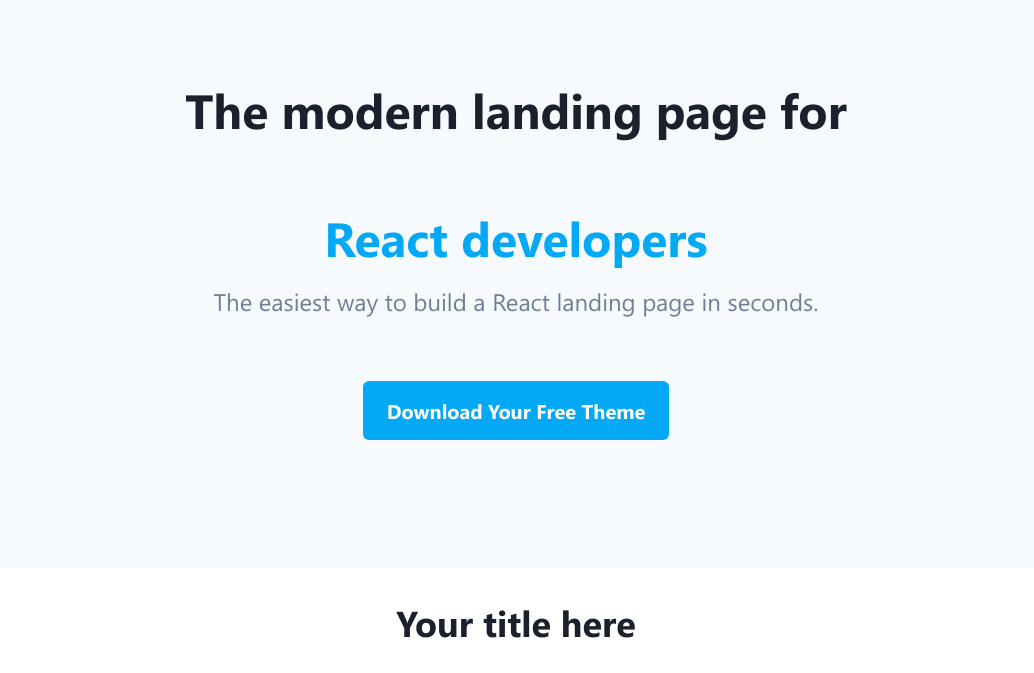
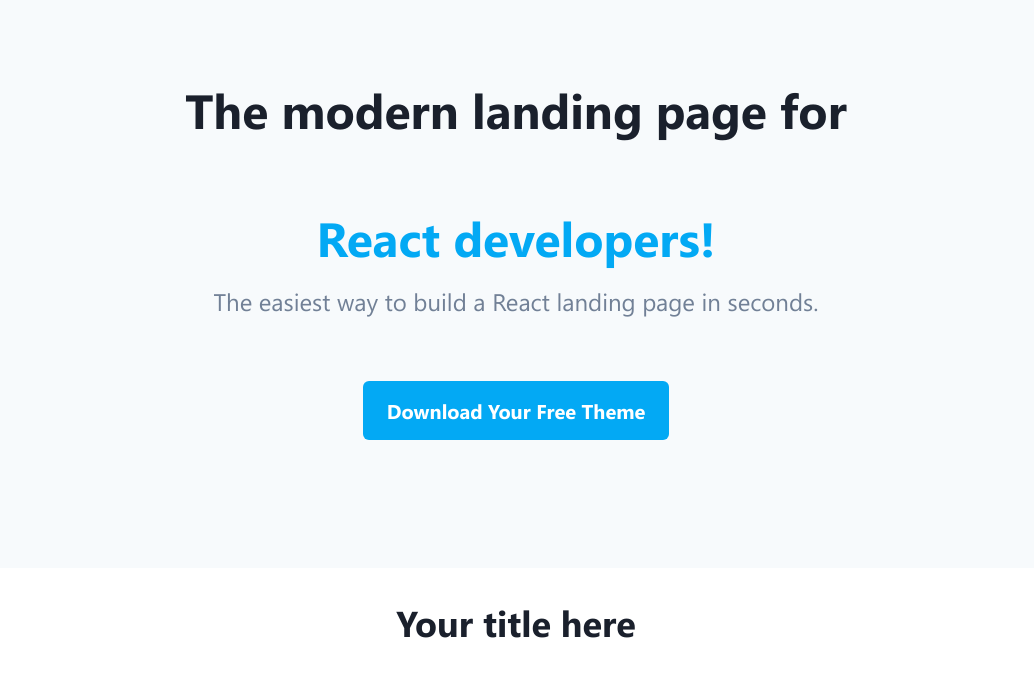
Before and after one commit to Zaur24/landing2, a plain HTML site: page index.html in a window 1280 px wide. Shown: the part 110-783 px from the top of the page, without its empty margins (124-1158 px from the left). Drawn offline with Linux system fonts and the light colour scheme.

Commit message:
fix author

```diff
--- a/index.html
+++ b/index.html
@@ -37,7 +37,7 @@
         </header>
         <div class="header">
             <h1>The modern landing page for<br />
-                <span>React developers</span>
+                <span>React developers!</span>
             </h1>
             <h2>The easiest way to build a React landing page in seconds.</h2>
             <a class="btn-download" href="https://google.com">Download Your Free Theme</a>
```
